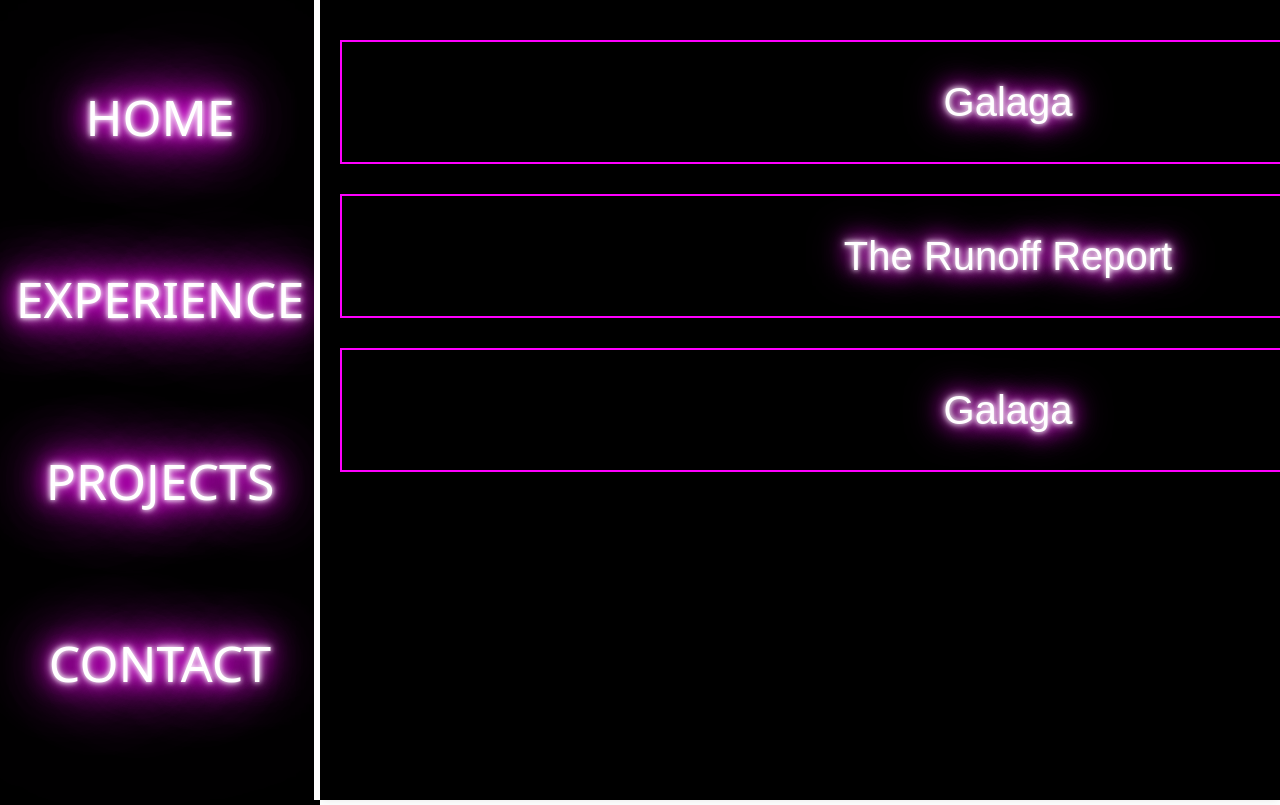
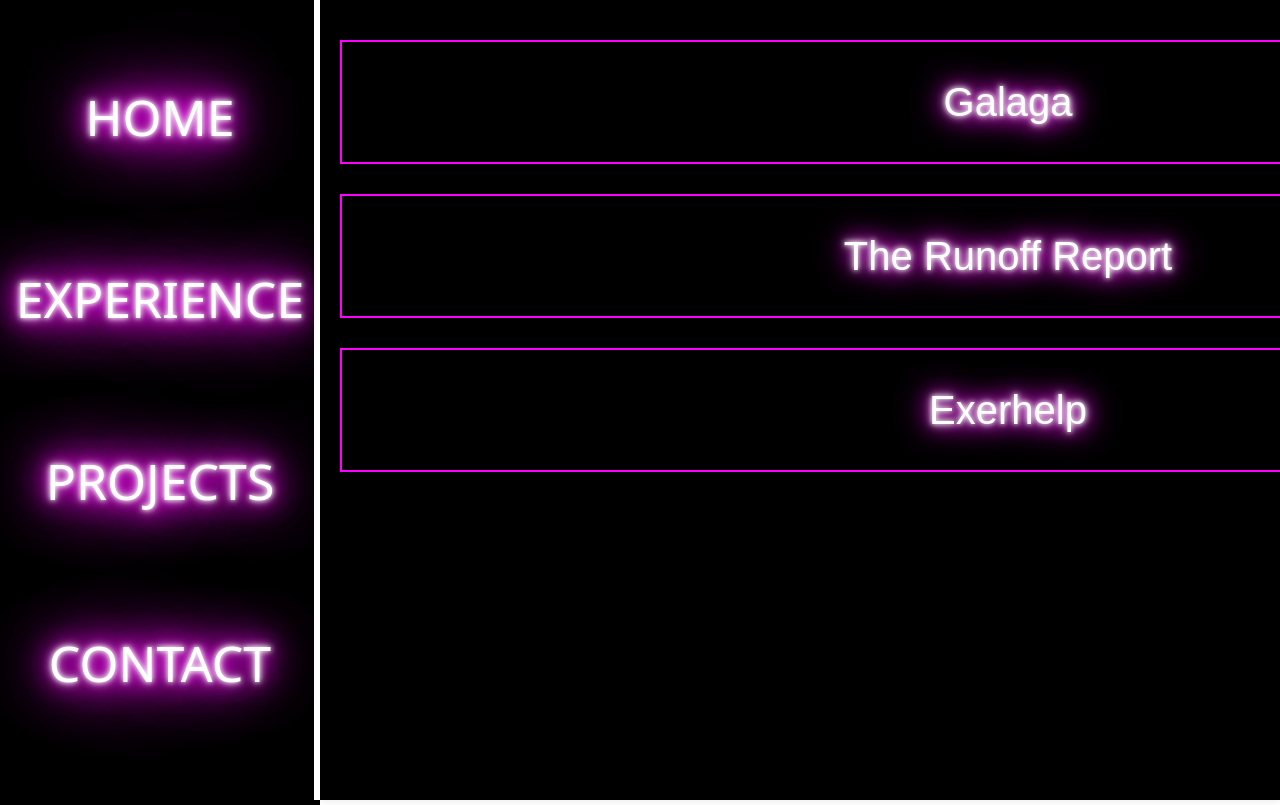
Before and after one commit to aneesh-123/Portfolio, a React (Create React App) app: page /projects in a window 1280 px wide. Shown: the top 805 px of the page. Built offline with nearby package versions, Linux system fonts and the light colour scheme.

Commit message:
Added a lot more text to contents

```diff
--- a/src/ProjectsContent.js
+++ b/src/ProjectsContent.js
@@ -36,11 +36,12 @@ const projectsData = [
         visualLink: "https://aneesh-123.github.io/"
     },
     {
-        title: "Galaga",
-        description: "Arcade style space shooter game.",
-        date: "2022-07-15",
-        dependencies: "React, JavaScript",
-        projectOverview: "Galaga is a fast-paced arcade game...",
+        title: "Exerhelp",
+        description: "Exercise Form Tracker",
+        date: "2021-03-14",
+        dependencies: "OpenCV, Python, Tensorflow",
+        projectOverview: "Exerhelp won first place at MenloHacks. It is created to track the form of a user's completion of a bicep curl " +
+                        "and assign an accuracy score to it. Based on ",
         whatILearned: "Developed skills in game logic...",
         projectLink: "https://galaga.example.com",
         githubLink: "https://github.com/galaga",
```
